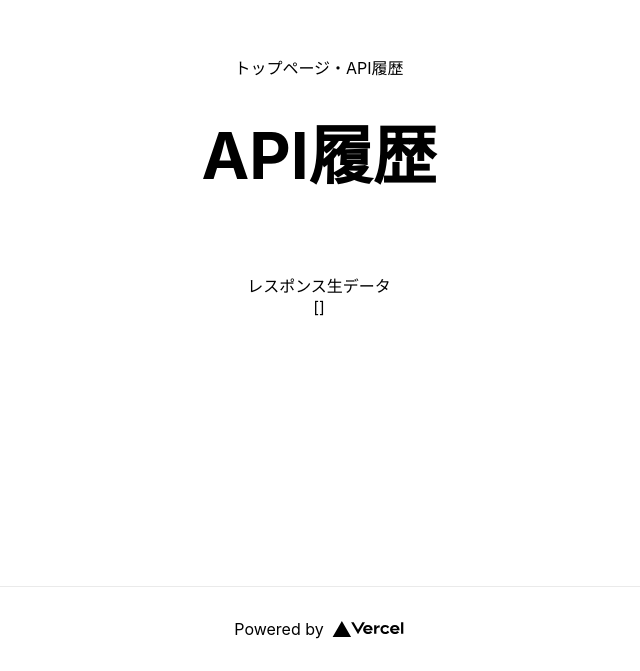
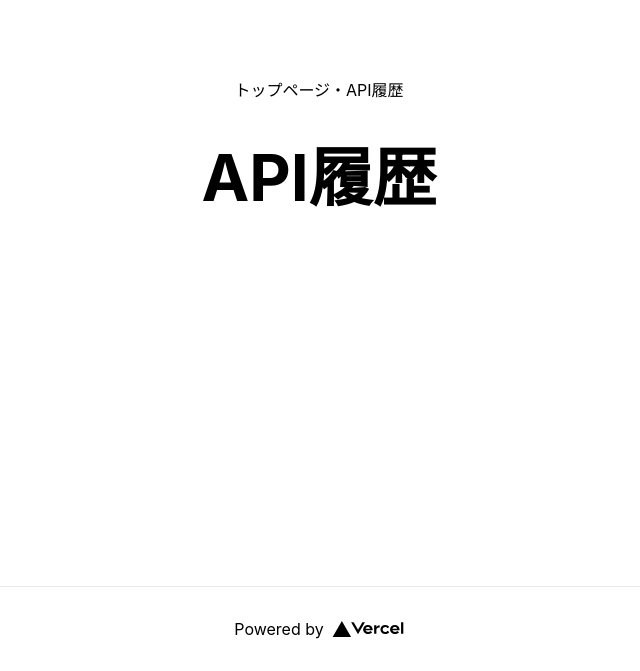
Before and after one commit to Kenta-Tanamachi/NextSampleProject-BD, a Next.js app: page /history in a window 1280 px wide. Shown: the part 214-885 px from the top of the page, without its empty margins (321-961 px from the left). Built offline with nearby package versions, Linux system fonts and the light colour scheme.

Commit message:
スタイル修正

```diff
--- a/pages/history/index.tsx
+++ b/pages/history/index.tsx
@@ -71,8 +71,8 @@ const History: NextPage = () => {
         <br />
         <br />
 
-        <div>レスポンス生データ</div>
-        <div>{apiHistory && <div>{JSON.stringify(apiHistory)}</div>}</div>
+        {/* <div>レスポンス生データ</div>
+        <div>{apiHistory && <div>{JSON.stringify(apiHistory)}</div>}</div> */}
 
         {/* <div>
           <button onClick={onClickApiGet}>API GET</button>
--- a/pages/index.tsx
+++ b/pages/index.tsx
@@ -145,9 +145,9 @@ const Home: NextPage = () => {
           className={`spinner`}
           style={{
             transition: '0.3s',
-            opacity: isLoading ? 0.7 : 0,
+            opacity: isLoading ? 0.8 : 0,
             zIndex: isLoading ? 1000000 : -1000000,
-            // width: isLoading ? '60vw' : 0,
+            // width: isLoading ? '100vw' : 0,
           }}
         >
           <div>
--- a/styles/globals.css
+++ b/styles/globals.css
@@ -31,7 +31,7 @@ a {
   align-items: center;
 
   /* display: none; */
-  /* z-index: -10000000; */
+  z-index: -10000000;
 }
 
 .spinner > div{
```
